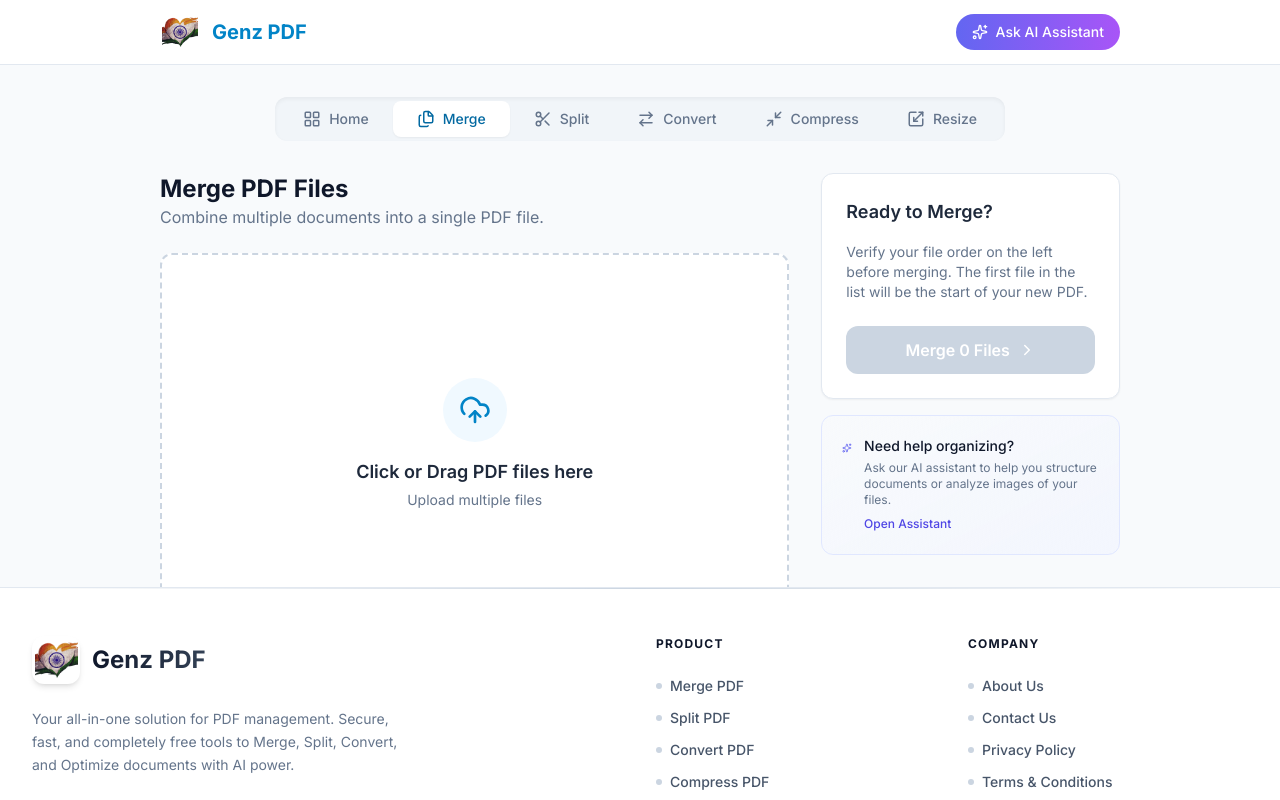
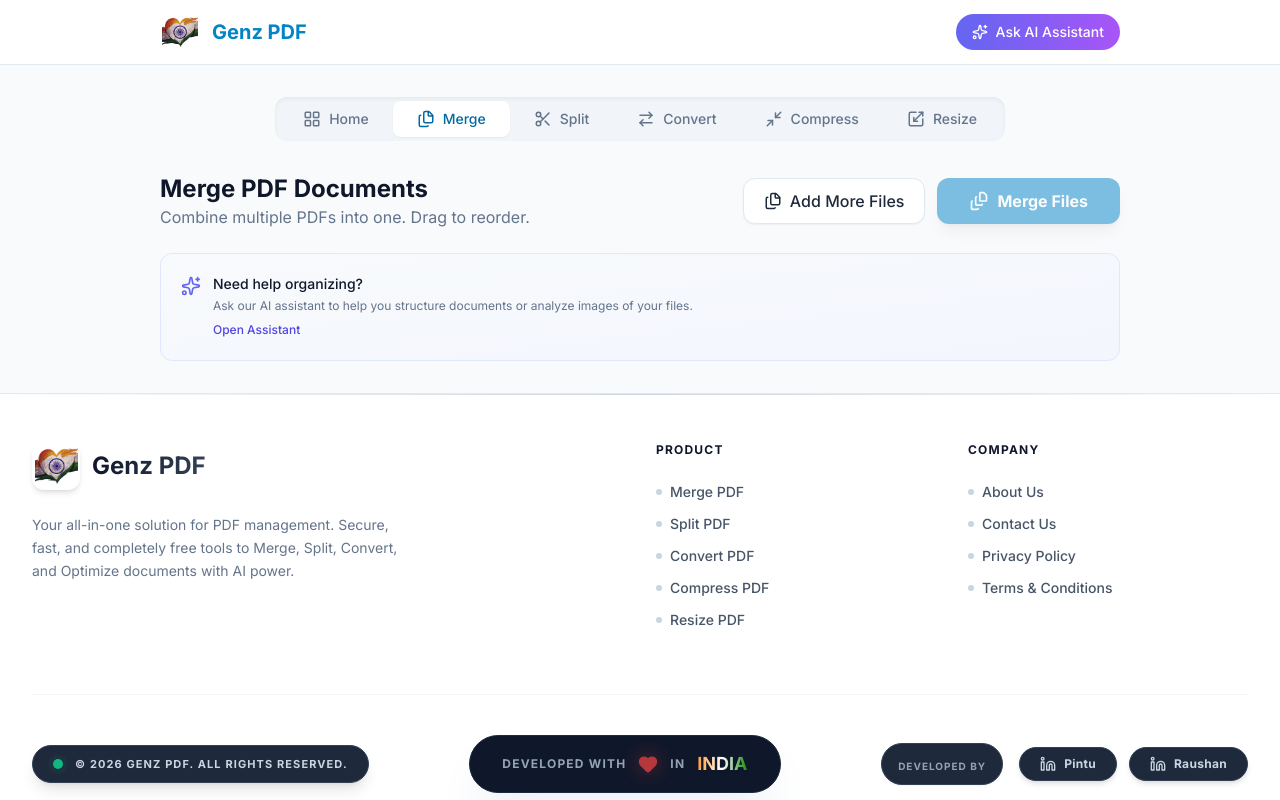
Before and after one commit to pintubhai440/pdf_tool, a React (Vite) app: page / in a window 1280 px wide. Both pictures are taken after a click on the button "Merge". Shown: the top 800 px of the page. Built offline with nearby package versions, Linux system fonts and the light colour scheme.

Commit message:
Update App.tsx

```diff
--- a/App.tsx
+++ b/App.tsx
@@ -1,5 +1,5 @@
-// ✅ 1. 'useEffect' ko import kiya gaya hai
-import React, { useState, useEffect } from 'react';
+// ✅ 1. 'useEffect' aur 'useRef' ko import kiya gaya hai
+import React, { useState, useEffect, useRef } from 'react';
 import {
   ArrowDownAZ,
   ArrowUpAZ,
@@ -46,6 +46,9 @@ function App() {
   useEffect(() => {
     window.scrollTo({ top: 0, behavior: 'smooth' });
   }, [mode]);
+
+  // ✅ Ref for hidden file input (used by "Add More Files" button)
+  const fileInputRef = useRef<HTMLInputElement>(null);
 
   const handleFilesSelected = (newFiles: File[]) => {
     const pdfFiles: PdfFile[] = newFiles.map((file) => ({
@@ -187,7 +190,7 @@ function App() {
           <Contact />
         ) : mode === 'policy' ? (
           <Policy />
-        ) : mode === 'terms' ? (     // ✅ ADDED Terms BLOCK
+        ) : mode === 'terms' ? (
           <Terms />
         ) : mode === 'split' ? (
           <SplitTool />
@@ -198,20 +201,56 @@ function App() {
         ) : mode === 'resize' ? (
           <ResizeTool />
         ) : (
-          /* MERGE TOOL VIEW (Default when mode is 'merge') */
-          <div className="grid grid-cols-1 lg:grid-cols-3 gap-8 animate-in fade-in duration-300">
+          /* ---------- MERGE TOOL (Responsive Version) ---------- */
+          <div className="animate-in fade-in slide-in-from-bottom-4 duration-500 space-y-6">
+            {/* Hidden file input for "Add More Files" button */}
+            <input
+              type="file"
+              ref={fileInputRef}
+              onChange={(e) => {
+                if (e.target.files) {
+                  handleFilesSelected(Array.from(e.target.files));
+                }
+              }}
+              multiple
+              accept=".pdf"
+              className="hidden"
+            />
 
-            {/* Left: Uploader & List */}
-            <div className="lg:col-span-2 space-y-6">
-              <div className="mb-2">
-                <h2 className="text-2xl font-bold text-slate-900">Merge PDF Files</h2>
-                <p className="text-slate-500">Combine multiple documents into a single PDF file.</p>
+            {/* Header row with title and action buttons */}
+            <div className="flex flex-col md:flex-row items-start md:items-center justify-between gap-4">
+              <div>
+                <h3 className="text-2xl font-bold text-slate-900">Merge PDF Documents</h3>
+                <p className="text-slate-500">Combine multiple PDFs into one. Drag to reorder.</p>
               </div>
 
-              <FileUploader onFilesSelected={handleFilesSelected} label="Click or Drag PDF files here" />
+              {/* Buttons – full width on mobile, inline on desktop */}
+              <div className="flex flex-col sm:flex-row w-full md:w-auto gap-3">
+                <button
+                  onClick={() => fileInputRef.current?.click()}
+                  className="px-5 py-2.5 bg-white border border-slate-200 rounded-xl font-medium hover:bg-slate-50 transition-all flex items-center justify-center gap-2 shadow-sm"
+                >
+                  <Files size={18} />
+                  Add More Files
+                </button>
+                <button
+                  onClick={handleMerge}
+                  disabled={files.length < 2 || isMerging}
+                  className="px-8 py-2.5 bg-primary-600 text-white rounded-xl font-bold hover:bg-primary-700 disabled:opacity-50 disabled:cursor-not-allowed shadow-lg shadow-primary-200 transition-all flex items-center justify-center gap-2"
+                >
+                  {isMerging ? (
+                    <Loader2 className="animate-spin" size={20} />
+                  ) : (
+                    <FileStack size={20} />
+                  )}
+                  Merge Files
+                </button>
+              </div>
+            </div>
 
+            {/* File list container – responsive padding, includes sort/clear controls */}
             {files.length > 0 && (
-                <div className="bg-slate-50 rounded-xl p-4 border border-slate-200 shadow-sm">
+              <div className="bg-white rounded-2xl border border-slate-200 shadow-sm p-4 md:p-6 overflow-hidden">
                 <div className="flex items-center justify-between mb-4 pb-2 border-b border-slate-200">
                   <h3 className="font-semibold text-slate-700 flex items-center gap-2">
                     <span className="bg-slate-200 text-slate-600 px-2 py-0.5 rounded text-xs">
@@ -244,7 +283,6 @@ function App() {
                     </button>
                   </div>
                 </div>
-
                 <FileList
                   files={files}
                   setFiles={setFiles}
@@ -252,43 +290,9 @@ function App() {
                 />
               </div>
             )}
-            </div>
 
-            {/* Right: Actions & Preview */}
-            <div className="lg:col-span-1">
-              <div className="sticky top-24 space-y-4">
-
-                {/* Merge Action Card */}
-                <div className="bg-white rounded-xl shadow-sm border border-slate-200 p-6">
-                  <h3 className="text-lg font-semibold mb-4">Ready to Merge?</h3>
-                  <p className="text-sm text-slate-500 mb-6">
-                    Verify your file order on the left before merging. The first file in the list will be the start of your new PDF.
-                  </p>
-
-                  <button
-                    onClick={handleMerge}
-                    disabled={files.length < 2 || isMerging}
-                    className={clsx(
-                      "w-full py-3 px-4 rounded-xl flex items-center justify-center gap-2 font-semibold text-white shadow-lg transition-all",
-                      files.length < 2 || isMerging
-                        ? "bg-slate-300 cursor-not-allowed shadow-none"
-                        : "bg-primary-600 hover:bg-primary-700 hover:shadow-primary-200 active:scale-95"
-                    )}
-                  >
-                    {isMerging ? (
-                      <>
-                        <Loader2 className="animate-spin w-5 h-5" />
-                        Merging...
-                      </>
-                    ) : (
-                      <>
-                        Merge {files.length} Files
-                        <ChevronRight size={18} />
-                      </>
-                    )}
-                  </button>
-                </div>
-
+            {/* Download card & AI promo – stack below file list */}
+            <div className="space-y-4">
               {/* Success / Download Card */}
               {mergedPdfUrl && (
                 <div className="bg-green-50 rounded-xl border border-green-200 p-6 animate-in fade-in slide-in-from-bottom-4 duration-500">
@@ -303,7 +307,7 @@ function App() {
                       </p>
                       <a
                         href={mergedPdfUrl}
-                          download={`merged-document-${new Date().toISOString().slice(0,10)}.pdf`}
+                        download={`merged-document-${new Date().toISOString().slice(0, 10)}.pdf`}
                         className="inline-flex items-center gap-2 bg-green-600 text-white px-4 py-2 rounded-lg hover:bg-green-700 transition-colors font-medium text-sm"
                       >
                         <Download size={16} />
@@ -314,7 +318,7 @@ function App() {
                 </div>
               )}
 
-                {/* AI Promo Card (Small) if list is empty */}
+              {/* AI Promo Card – shown when no files are present */}
               {files.length === 0 && (
                 <div className="bg-gradient-to-br from-slate-50 to-indigo-50/50 rounded-xl border border-indigo-100 p-5">
                   <div className="flex items-start gap-3">
@@ -336,7 +340,6 @@ function App() {
               )}
             </div>
           </div>
-          </div>
         )}
       </main>
 
```
Lines whose indentation alone changed are shown as unchanged.
